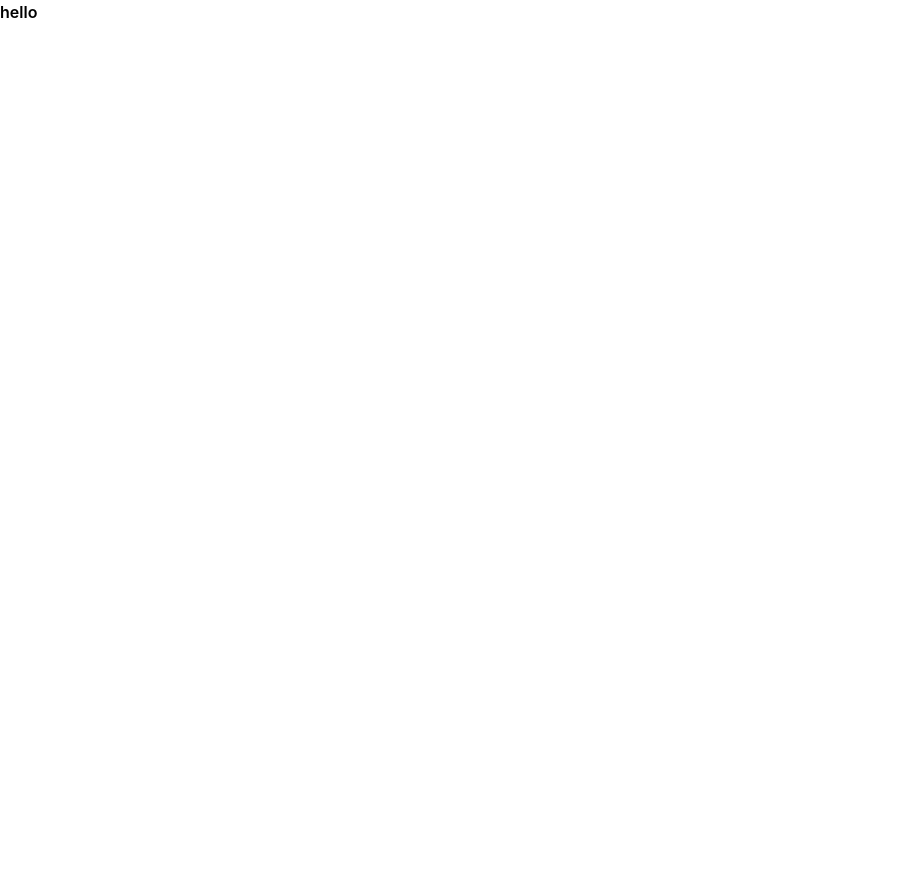
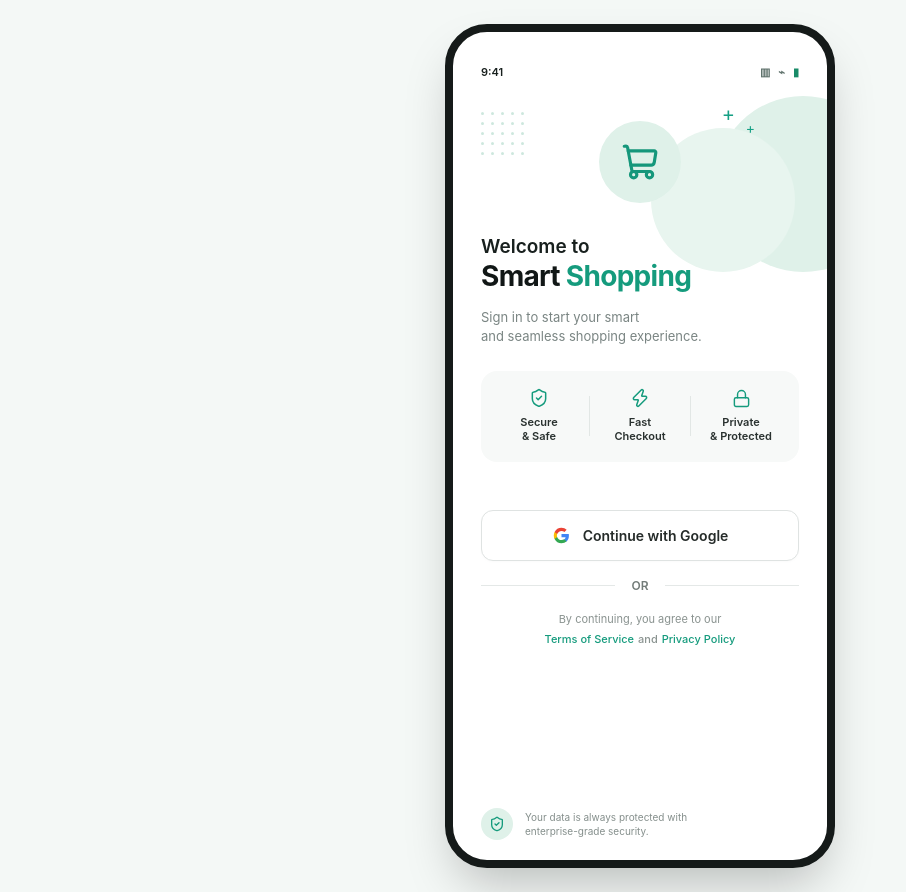
Before and after one commit to sumitxhack/KartMitra--2, a React (Vite) app in the folder frontend/kartmitra.frontend/: page / in a window 1280 px wide. Shown: the whole page, without its empty margins (0-906 px from the left). Before the commit the page ends 800 px from the top, so only its background shows below. Built offline with nearby package versions, Linux system fonts and the light colour scheme.

Commit message:
Login page is added

```diff
--- a/frontend/kartmitra.frontend/package.json
+++ b/frontend/kartmitra.frontend/package.json
@@ -11,6 +11,7 @@
   },
   "dependencies": {
     "@tailwindcss/vite": "^4.3.3",
+    "lucide-react": "^1.31.0",
     "react": "^19.2.8",
     "react-dom": "^19.2.8",
     "tailwindcss": "^4.3.3"
--- a/frontend/kartmitra.frontend/src/App.jsx
+++ b/frontend/kartmitra.frontend/src/App.jsx
@@ -1,10 +1,7 @@
+import Login from "./pages/login/Login.jsx";
+
 function App() {
-
-  return (
-    <>
-      <h1 className="font-semibold">hello</h1>
-    </>
-  )
+  return <Login />;
 }
 
-export default App
+export default App;
--- a/frontend/kartmitra.frontend/src/index.css
+++ b/frontend/kartmitra.frontend/src/index.css
@@ -1 +1,17 @@
 @import "tailwindcss";
+
+* {
+  box-sizing: border-box;
+}
+
+html,
+body,
+#root {
+  margin: 0;
+  min-height: 100%;
+}
+
+body {
+  font-family: Inter, system-ui, -apple-system, BlinkMacSystemFont, "Segoe UI",
+    sans-serif;
+}
--- /dev/null
+++ b/frontend/kartmitra.frontend/src/pages/login/Login.jsx
@@ -0,0 +1,233 @@
+
+import { ShieldCheck, Zap, Lock, ShoppingCart } from "lucide-react";
+
+const Login = () => {
+  const handleGoogleLogin = () => {
+    // TODO: Connect Google OAuth here
+    console.log("Google login clicked");
+  };
+
+  return (
+    <div className="min-h-screen bg-[#f4f8f6] flex items-center justify-center p-0 sm:p-6">
+
+      {/* Mobile App Screen */}
+      <main className="relative w-full min-h-screen sm:min-h-[844px] sm:max-w-[390px] overflow-hidden bg-white sm:rounded-[42px] sm:border-[8px] sm:border-[#151a19] shadow-2xl">
+
+        {/* Background decorative circles */}
+        <div className="pointer-events-none absolute inset-0 overflow-hidden">
+
+          {/* Large green circle */}
+          <div className="absolute -right-16 top-16 h-44 w-44 rounded-full bg-[#dff1e9]" />
+
+          {/* Second overlapping circle */}
+          <div className="absolute right-8 top-24 h-36 w-36 rounded-full bg-[#e8f5ef]" />
+
+          {/* Small dotted pattern */}
+          <div className="absolute left-7 top-20 grid grid-cols-5 gap-[7px] opacity-70">
+            {Array.from({ length: 25 }).map((_, index) => (
+              <span
+                key={index}
+                className="h-[3px] w-[3px] rounded-full bg-[#b9ded0]"
+              />
+            ))}
+          </div>
+
+          {/* Small decorative stars */}
+          <span className="absolute right-[92px] top-[68px] text-xl text-[#16a085]">
+            +
+          </span>
+
+          <span className="absolute right-[72px] top-[86px] text-sm text-[#16a085]">
+            +
+          </span>
+        </div>
+
+        {/* Content */}
+        <div className="relative z-10 flex min-h-screen flex-col px-7 pt-8 pb-5 sm:min-h-[828px]">
+
+          {/* Status bar */}
+          <div className="mb-10 flex items-center justify-between text-[11px] font-semibold text-[#18201e]">
+            <span>9:41</span>
+
+            <div className="flex items-center gap-2">
+              <span className="text-[#60736d]">▥</span>
+              <span className="text-[#60736d]">⌁</span>
+              <span className="text-[#198b68]">▮</span>
+            </div>
+          </div>
+
+          {/* Shopping Cart Illustration */}
+          <div className="mb-8 flex justify-center">
+            <div className="flex h-[82px] w-[82px] items-center justify-center rounded-full bg-[#dff1e9]">
+              <ShoppingCart
+                size={38}
+                strokeWidth={2}
+                className="text-[#15977b]"
+              />
+            </div>
+          </div>
+
+          {/* Heading */}
+          <section>
+            <p className="text-[19px] font-semibold leading-tight text-[#18201e]">
+              Welcome to
+            </p>
+
+            <h1 className="mt-1 text-[28px] font-bold leading-[1.05] tracking-[-0.7px] text-[#111716]">
+              Smart{" "}
+              <span className="text-[#159b7d]">
+                Shopping
+              </span>
+            </h1>
+
+            <p className="mt-4 max-w-[260px] text-[13px] leading-[1.5] text-[#7a8583]">
+              Sign in to start your smart
+              <br />
+              and seamless shopping experience.
+            </p>
+          </section>
+
+          {/* Benefits */}
+          <section className="mt-6 flex h-[91px] items-center rounded-2xl bg-[#f7f9f8] px-2">
+
+            {/* Secure */}
+            <div className="flex flex-1 flex-col items-center justify-center gap-2">
+              <ShieldCheck
+                size={20}
+                strokeWidth={1.8}
+                className="text-[#159b7d]"
+              />
+
+              <p className="text-center text-[11px] font-semibold leading-[1.25] text-[#29312f]">
+                Secure
+                <br />
+                & Safe
+              </p>
+            </div>
+
+            <div className="h-10 w-px bg-[#e2e7e5]" />
+
+            {/* Fast */}
+            <div className="flex flex-1 flex-col items-center justify-center gap-2">
+              <Zap
+                size={20}
+                strokeWidth={1.8}
+                className="text-[#159b7d]"
+              />
+
+              <p className="text-center text-[11px] font-semibold leading-[1.25] text-[#29312f]">
+                Fast
+                <br />
+                Checkout
+              </p>
+            </div>
+
+            <div className="h-10 w-px bg-[#e2e7e5]" />
+
+            {/* Private */}
+            <div className="flex flex-1 flex-col items-center justify-center gap-2">
+              <Lock
+                size={19}
+                strokeWidth={1.8}
+                className="text-[#159b7d]"
+              />
+
+              <p className="text-center text-[11px] font-semibold leading-[1.25] text-[#29312f]">
+                Private
+                <br />
+                & Protected
+              </p>
+            </div>
+          </section>
+
+          {/* Google Login */}
+          <button
+            type="button"
+            onClick={handleGoogleLogin}
+            className="mt-12 flex h-[51px] w-full items-center justify-center gap-3 rounded-xl border border-[#dfe3e2] bg-white text-[14px] font-semibold text-[#252b29] shadow-[0_1px_3px_rgba(0,0,0,0.02)] transition-all duration-200 hover:bg-[#fafcfc] active:scale-[0.98]"
+          >
+            {/* Google G */}
+            <svg
+              width="19"
+              height="19"
+              viewBox="0 0 24 24"
+              aria-hidden="true"
+            >
+              <path
+                fill="#4285F4"
+                d="M21.35 12.27c0-.71-.06-1.4-.18-2.05H12v3.88h5.23a4.47 4.47 0 0 1-1.94 2.93v2.43h3.14c1.84-1.7 2.92-4.2 2.92-7.19Z"
+              />
+              <path
+                fill="#34A853"
+                d="M12 21.67c2.63 0 4.84-.87 6.45-2.36l-3.14-2.43c-.87.58-1.98.92-3.31.92-2.55 0-4.71-1.72-5.49-4.03H3.27v2.51A9.74 9.74 0 0 0 12 21.67Z"
+              />
+              <path
+                fill="#FBBC05"
+                d="M6.51 13.77A5.86 5.86 0 0 1 6.2 12c0-.61.11-1.2.31-1.77V7.72H3.27A9.74 9.74 0 0 0 2.23 12c0 1.57.38 3.05 1.04 4.28l3.24-2.51Z"
+              />
+              <path
+                fill="#EA4335"
+                d="M12 6.2c1.43 0 2.71.49 3.72 1.46l2.79-2.79C16.84 3.31 14.63 2.33 12 2.33a9.74 9.74 0 0 0-8.73 5.39l3.24 2.51C7.29 7.92 9.45 6.2 12 6.2Z"
+              />
+            </svg>
+
+            Continue with Google
+          </button>
+
+          {/* Divider */}
+          <div className="my-4 flex items-center gap-4">
+            <div className="h-px flex-1 bg-[#e4e8e7]" />
+
+            <span className="text-[12px] font-semibold text-[#737c79]">
+              OR
+            </span>
+
+            <div className="h-px flex-1 bg-[#e4e8e7]" />
+          </div>
+
+          {/* Terms */}
+          <div className="text-center">
+            <p className="text-[11px] text-[#8a9390]">
+              By continuing, you agree to our
+            </p>
+
+            <p className="mt-1 text-[11px] font-medium">
+              <button className="text-[#159b7d] hover:underline">
+                Terms of Service
+              </button>
+
+              <span className="mx-1 text-[#8a9390]">
+                and
+              </span>
+
+              <button className="text-[#159b7d] hover:underline">
+                Privacy Policy
+              </button>
+            </p>
+          </div>
+
+          {/* Security information */}
+          <div className="mt-auto flex items-center gap-3 pt-8">
+
+            <div className="flex h-8 w-8 shrink-0 items-center justify-center rounded-full bg-[#dff1e9]">
+              <ShieldCheck
+                size={16}
+                strokeWidth={2}
+                className="text-[#159b7d]"
+              />
+            </div>
+
+            <p className="text-[10px] leading-[1.45] text-[#858f8c]">
+              Your data is always protected with
+              <br />
+              enterprise-grade security.
+            </p>
+          </div>
+
+        </div>
+      </main>
+    </div>
+  );
+};
+
+export default Login;
```
Also changed, not shown: 1 other file (tests, documents, lock files or other folders).
